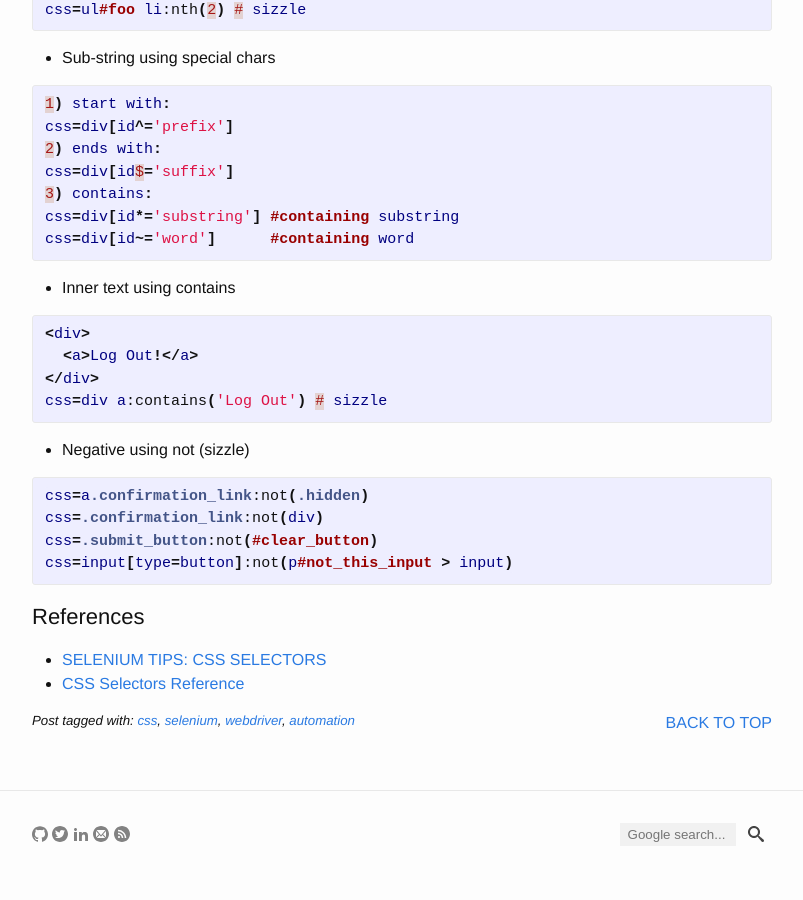
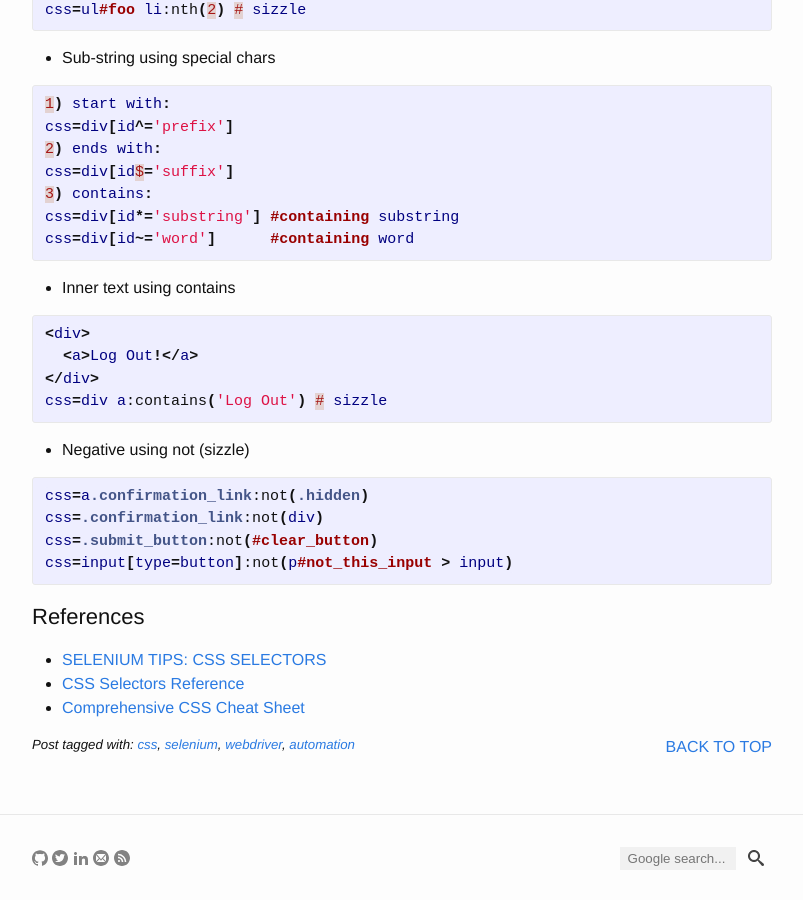
Before and after one commit to yuan-jiang/yuan-jiang.github.io, a Jekyll site: the page built from _posts/2012-03-30-selenium-css-selector.md, in a window 1280 px wide and 900 px high, scrolled down 2178 px. Shown: the whole window, without its empty margins (238-1041 px from the left). Built offline with Jekyll 4.4.1, drawn with Linux system fonts in a browser that asks for light colours; comment, search, counter and statistics services are not loaded; before the commit the page ends 3054 px from its top, so only the background shows below that.

Commit message:
Update 2012-03-30-selenium-css-selector.md

```diff
--- a/_posts/2012-03-30-selenium-css-selector.md
+++ b/_posts/2012-03-30-selenium-css-selector.md
@@ -135,3 +135,4 @@ css=input[type=button]:not(p#not_this_input > input)
 ## References
 - [SELENIUM TIPS: CSS SELECTORS](http://saucelabs.com/resources/selenium/css-selectors)
 - [CSS Selectors Reference](http://www.w3schools.com/cssref/css_selectors.asp)
+- [Comprehensive CSS Cheat Sheet](https://www.onblastblog.com/css3-cheat-sheet/)
```
